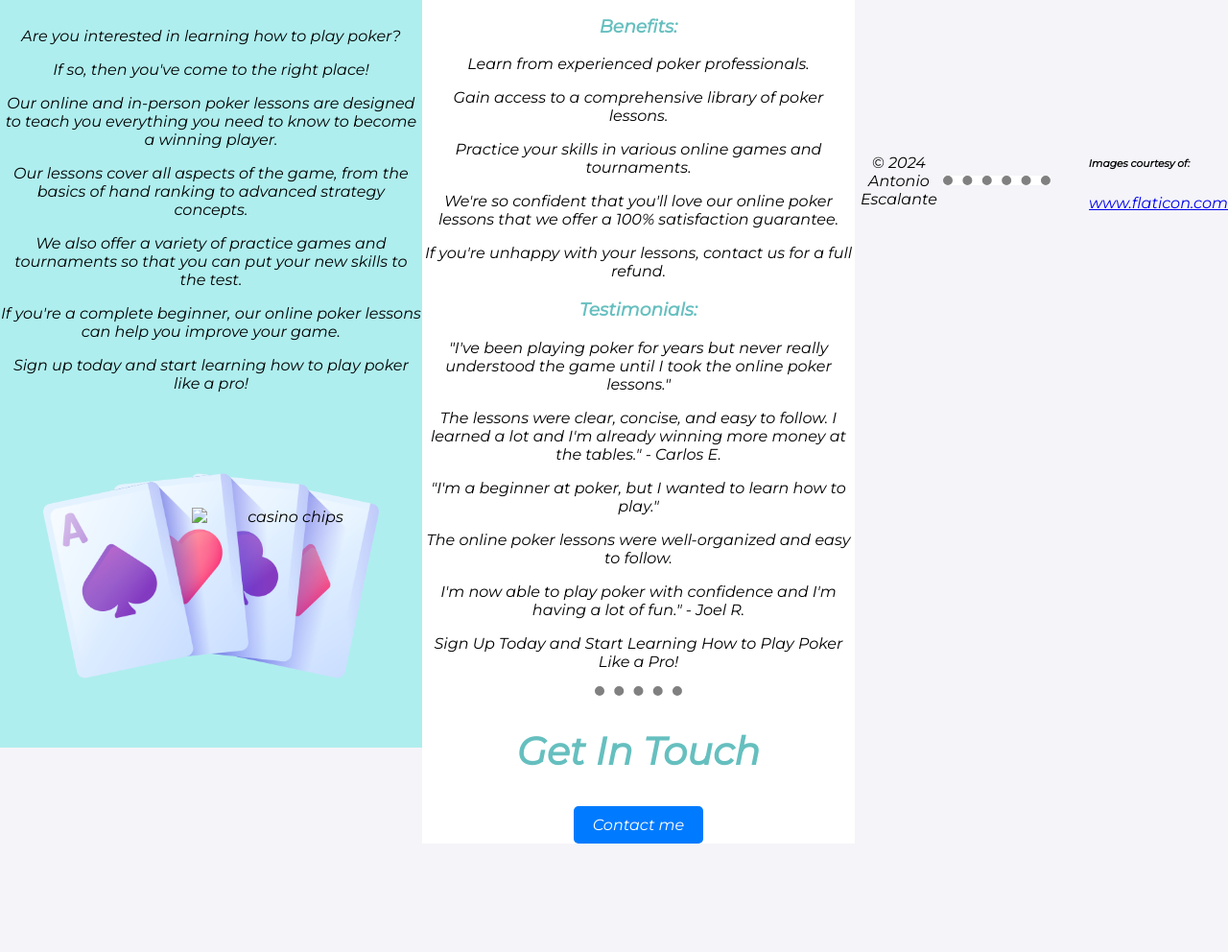
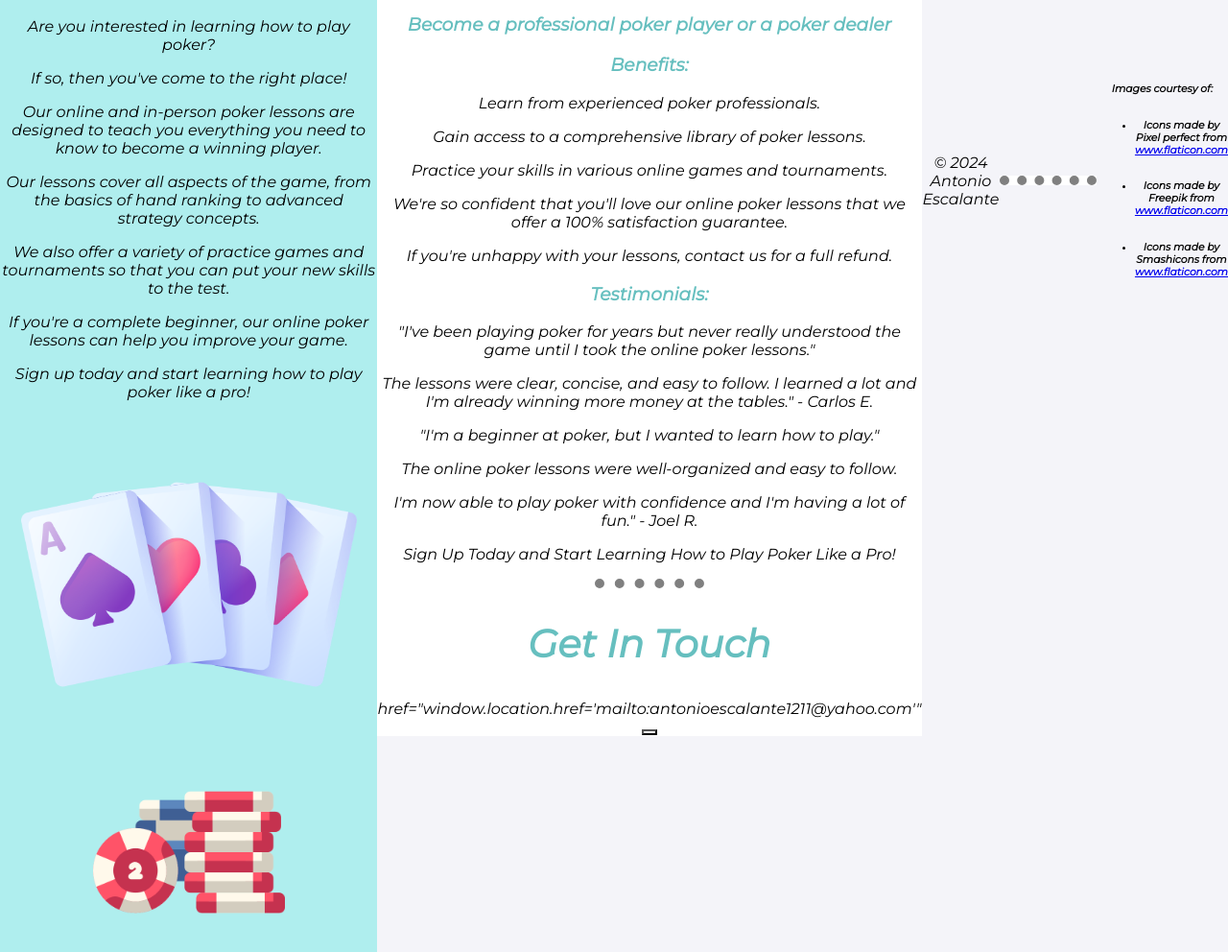
Before and after one commit to AntonioEscalante/Pocket-Aces, a plain HTML site: page index.html in a window 1280 px wide. Shown: the part 212-1204 px from the top of the page at 96% size. Before the commit the page ends 1091 px from the top, so only its background shows below. Drawn offline with Linux system fonts and the light colour scheme.

Commit message:
Update index.html

```diff
--- a/index.html
+++ b/index.html
@@ -9,7 +9,7 @@
 </head>
 <body>
   <div class="top-container">
-    <img class="top-casino-chips" src="images/casino-chips.png" height="200" width="200" alt="casino chips">
+    <img class="top-casino-chipss" src="images/casino-chipss.png" height="200" width="200" alt="casino-chipss-img">
     <h2>Pocket-Aces</h2>
     <h1>Welcome to our website!</h1>
     <p>Are you interested in learning how to play poker?</p>
@@ -19,19 +19,19 @@
     <p>We also offer a variety of practice games and tournaments so that you can put your new skills to the test.</p>
     <p>If you're a complete beginner, our online poker lessons can help you improve your game.</p>
     <p>Sign up today and start learning how to play poker like a pro!</p>
-    <img src="images/four-aces.png" height="350px" width="350px" alt="four aces">
-    <img class="bottom-casino-chips" src="images/casino-chips.png" height="200" width="200" alt="casino chips">
+    <img src="images/four-aces.png" height="350px" width="350px" alt="four-aces-img">
+    <img class="bottom-casino-chipss" src="images/casino-chipss.png" height="200" width="200" alt="casino-chipss-img">
   </div>
 
   <div class="middle-container">
     <div class="joker">
-      <img src="images/joker.png" height="200" width="200" alt="joker">
+      <img src="images/joker.png" height="200" width="200" alt="joker-img">
     </div>
     <hr>
     <div class="skills">
       <h2>Enhance your poker skills!</h2>
       <div class="skill-row">
-        <img class="poker-hand" src="images/poker-hand.png" height="200" width="200" alt="poker hand">
+        <img class="poker-hand" src="images/poker-hand.png" height="200" width="200" alt="poker-hand">
         <h3>Become a professional poker player or a poker dealer</h3>
         <h3>Benefits:</h3>
         <p>Learn from experienced poker professionals.</p>
@@ -51,9 +51,11 @@
       </div>
     </div>
     <hr>
-
-    <h2>Get In Touch</h2>
-    <a href="mailto:maep1212@gmail.com" class="btn btn--contact">Contact me</a>
+    <div class="contact-me">
+      <h2>Get In Touch</h2>
+      <a> href="window.location.href='mailto:antonioescalante1211@yahoo.com'"</a>
+      <button style="font-size:25 px;background-color: white; color: lightblue: border-radius: 25px;"><Email me></button>
+    </div>
   </div>
 
   <p>© 2024 Antonio Escalante</p>
@@ -61,8 +63,9 @@
   <div>
     <h6>Images courtesy of:</h6>
     <ul>
-       <a href="https://www.flaticon.com/" title="Flaticon">www.flaticon.com</a></h6></li>
-
+          <h6><li>Icons made by Pixel perfect from <a href="https://www.flaticon.com/" title="Flaticon">www.flaticon.com</a></li></h6>
+          <h6><li>Icons made by Freepik from <a href="https://www.flaticon.com/" title="Flaticon">www.flaticon.com</a></li></h6>
+          <h6><li>Icons made by Smashicons from <a href="https://www.flaticon.com/" title="Flaticon">www.flaticon.com</a></li></h6>
     </ul>
   </div>
 </body>
```
